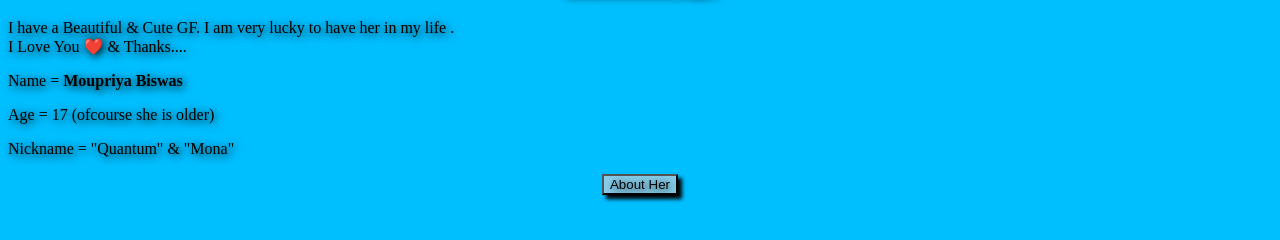
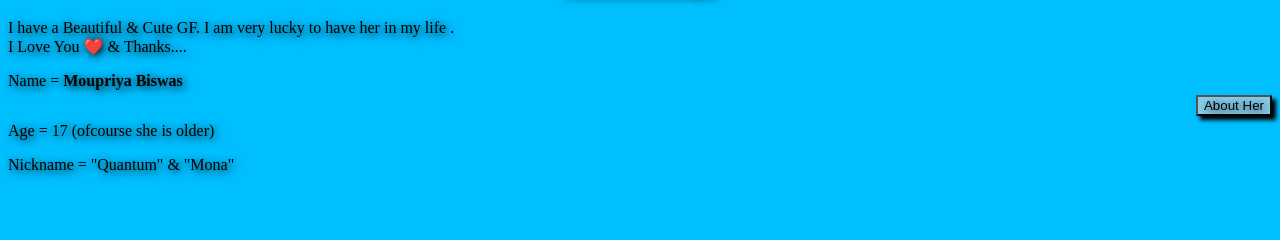
Before and after one commit to Souhardya9996/Moupriya, a plain HTML site: page External/g.html in a window 1280 px wide. Shown: the part 62-302 px from the top of the page. Drawn offline with Linux system fonts and the light colour scheme.

Commit message:
Update g.html

```diff
--- a/External/g.html
+++ b/External/g.html
@@ -9,13 +9,14 @@
     <h1 style="display: flex;text-align: center;justify-content: center;align-items: center;">Lifeline ❤️ </h1>
     <p>I have a Beautiful & Cute GF. I am very lucky to have her in my life .<br> I Love You ❤️ & Thanks....</p>
     <p>Name = <b>Moupriya Biswas</b></p>
-    <p>Age = 17 (ofcourse she is older)</p>
-    <p>Nickname = "Quantum" & "Mona" </p>
     <div class="button1">
         <div class="button">
             <a href="../External/Her/her.html" target="_blank"><button>About Her</button></a>
         </div>
     </div>
+    <p>Age = 17 (ofcourse she is older)</p>
+    <p>Nickname = "Quantum" & "Mona" </p>
+
 </body>
 </html>
 <style>
@@ -24,14 +25,16 @@
     }
     .button{
         display: flex;
-        justify-content: center;
+        justify-content: flex-end;
         align-items: center;
         color:blue;
         box-shadow: 4px 4px 4px  black;
+        margin-bottom: 20;
+        position: fixed;
     }
     .button1{
         display: flex;
-        justify-content: center;
+        justify-content: flex-end;
         align-items: center;
     }
     .button:active{
```
